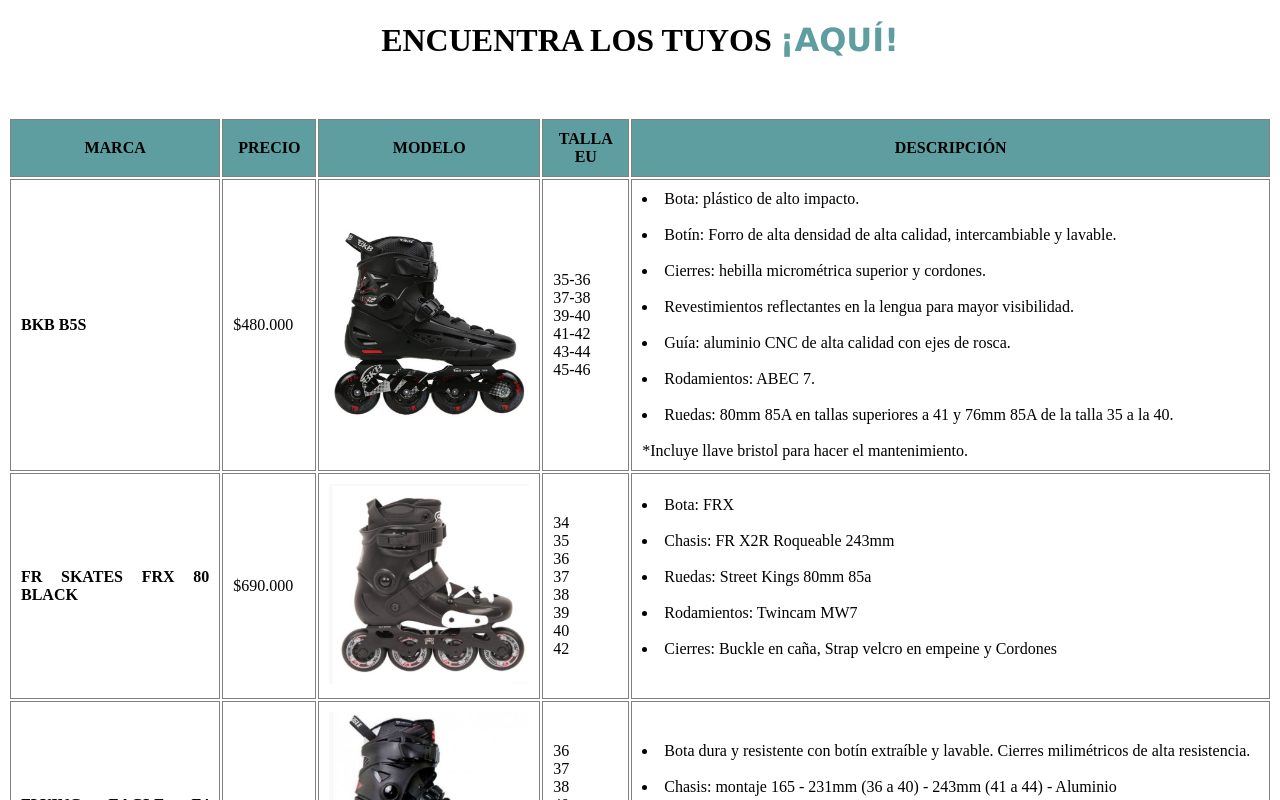
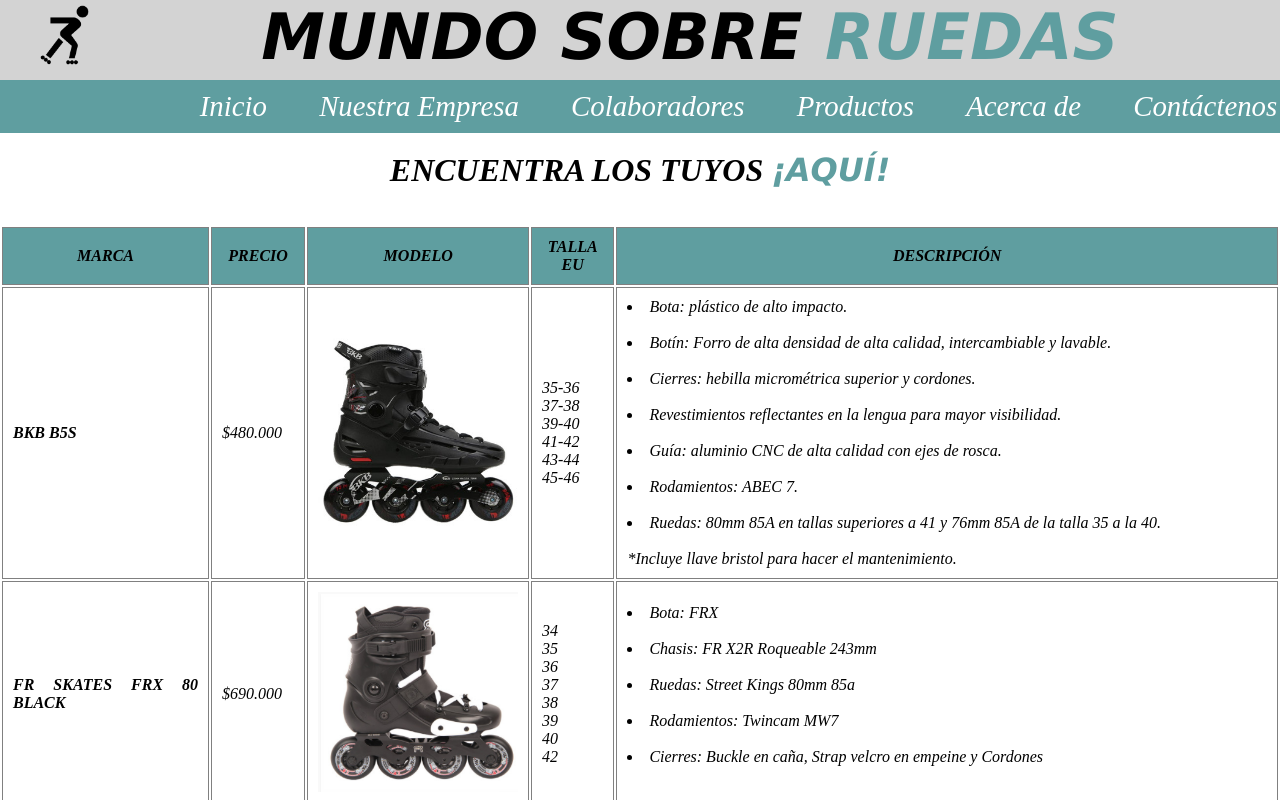
Before and after one commit to Yeinery/ADSI_2252407, a plain HTML site: page tabla.html in a window 1280 px wide. Shown: the top 800 px of the page. Drawn offline with Linux system fonts and the light colour scheme.

Commit message:
Posicionamiento

```diff
--- a/css/style.css
+++ b/css/style.css
@@ -7,22 +7,43 @@ body{
     font-style: italic;
    }
 
-.header{
+.header1{
     width: 100%;
     height: 80px;
     background-color: lightgray;
-    position: inherit;
     font-size: 2em;
     font-family: 'Lucida Sans', 'Lucida Sans Regular', 'Lucida Grande', 'Lucida Sans Unicode', Geneva, Verdana, sans-serif;
     font-weight: bold;
+    position: fixed;
 }
-.lista{
+.header2{
+    width: 100%;
+    height: 80px;
+    background-color: lightgray;
+    visibility: hidden;
+}
+.lista1{
+    font-size: 1.8em;
+    text-align: right;
+    width: 99%;
+    background: cadetblue;
+    color: white;
+    padding: 10px;
+    position: fixed;
+    margin-top: 80px;
+
+}
+.lista2{
     font-size: 1.8em;
     text-align: right;
     background: cadetblue;
     color: white;
     padding: 10px;
     background-position: top;
+    visibility: hidden;
+}
+.logo{
+    margin-left: 30px;
 }
 .menu{
     display: inline;
--- a/tabla.html
+++ b/tabla.html
@@ -5,9 +5,38 @@
     <meta http-equiv="X-UA-Compatible" content="IE=edge">
     <meta name="viewport" content="width=device-width, initial-scale=1.0">
     <link rel="stylesheet" href="css/tabla.css">
+    <link rel="stylesheet" href="css/style.css">
     <title>Lista</title>
 </head>
 <body>
+    <div class="header1">
+
+        <h1> <img class="logo" src="img/roller.png" height="70" width="70" alt="icono-patines" style="float: left;"> MUNDO SOBRE <span class="resaltado">RUEDAS</span></h1>
+        </div>
+
+           <ul class="lista1">
+              <li class="menu"><a href="index.html">Inicio</a></li>
+              <li class="menu"><a href="empresa.html">Nuestra Empresa</a></li>
+              <li class="menu">Colaboradores</li>
+              <li class="menu"><a href="tabla.html"> Productos</a></li>
+              <li class="menu">Acerca de</li>
+              <li class="menu"><a href="contactenos.html">Contáctenos</a></li>
+           </ul>
+           <div class="header2">
+
+             <h1> <img src="img/mi-icono.png" alt="icono-patines" style="float: left;"> MUNDO SOBRE <span class="resaltado">RUEDAS</span></h1>
+             </div>
+
+                <ul class="lista2">
+                   <li class="menu"><a href="index.html">Inicio</a></li>
+                   <li class="menu"><a href="empresa.html">Nuestra Empresa</a></li>
+                   <li class="menu">Colaboradores</li>
+                   <li class="menu"><a href="tabla.html"> Productos</a></li>
+                   <li class="menu">Acerca de</li>
+                   <li class="menu"><a href="contactenos.html">Contáctenos</a></li>
+                </ul>
+
+     <br>
     <h1>ENCUENTRA LOS TUYOS <samp class="titulo">¡AQUÍ!</samp> </h1><br>
 
     <table>
```
Also changed, not shown: contactenos.html (+27 -8 lines), empresa.html (+20 -2 lines), index.html (+19 -9 lines), img/roller.png (added).
